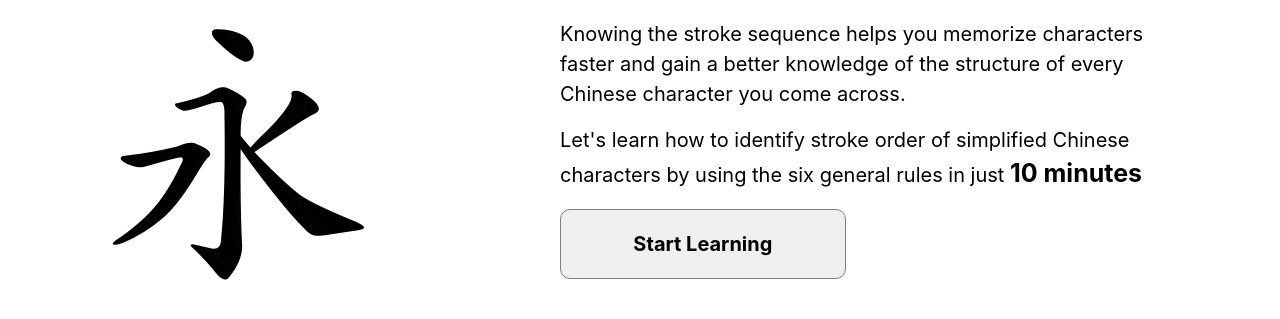
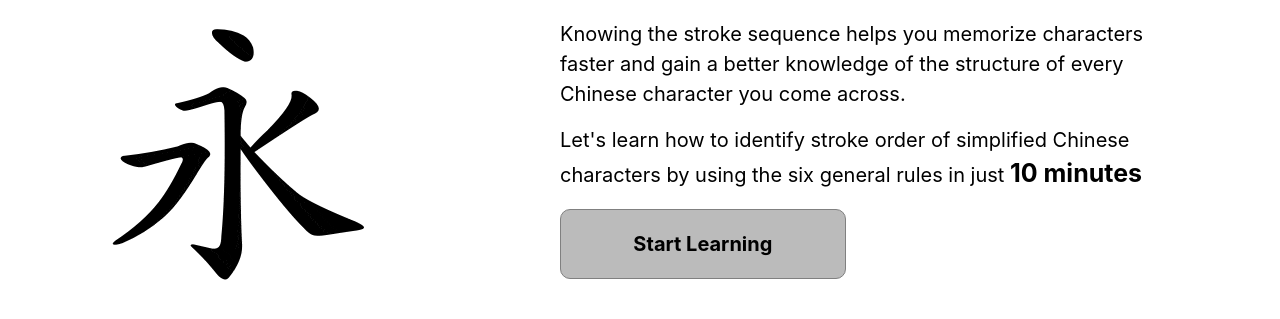
Before and after one commit to FranZomb1e/COMS4170-V1-group7, a Flask app: page / in a window 1280 px wide, with the pointer over the restyled element. Shown: the part 226-545 px from the top of the page. Run offline with Flask 2, Linux system fonts and the light colour scheme; some libraries are stand-ins or nearby versions.

Commit message:
Added button hover effects

```diff
--- a/static/css/main.css
+++ b/static/css/main.css
@@ -19,6 +19,11 @@ button {
     font-weight: bold;
     border: 1px solid gray;
     border-radius: 10px;
+}
+
+button:hover {
+    background-color: rgb(187, 187, 187);
+    cursor: pointer;
 }
 
 .nav-link {
```
